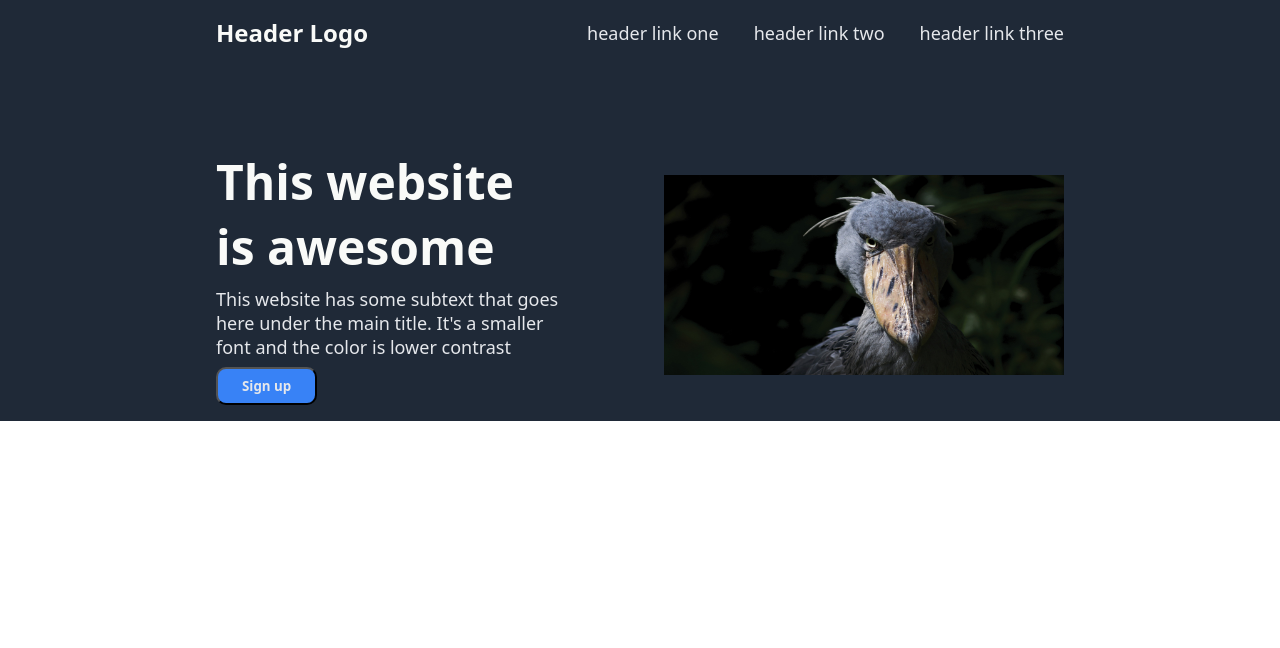
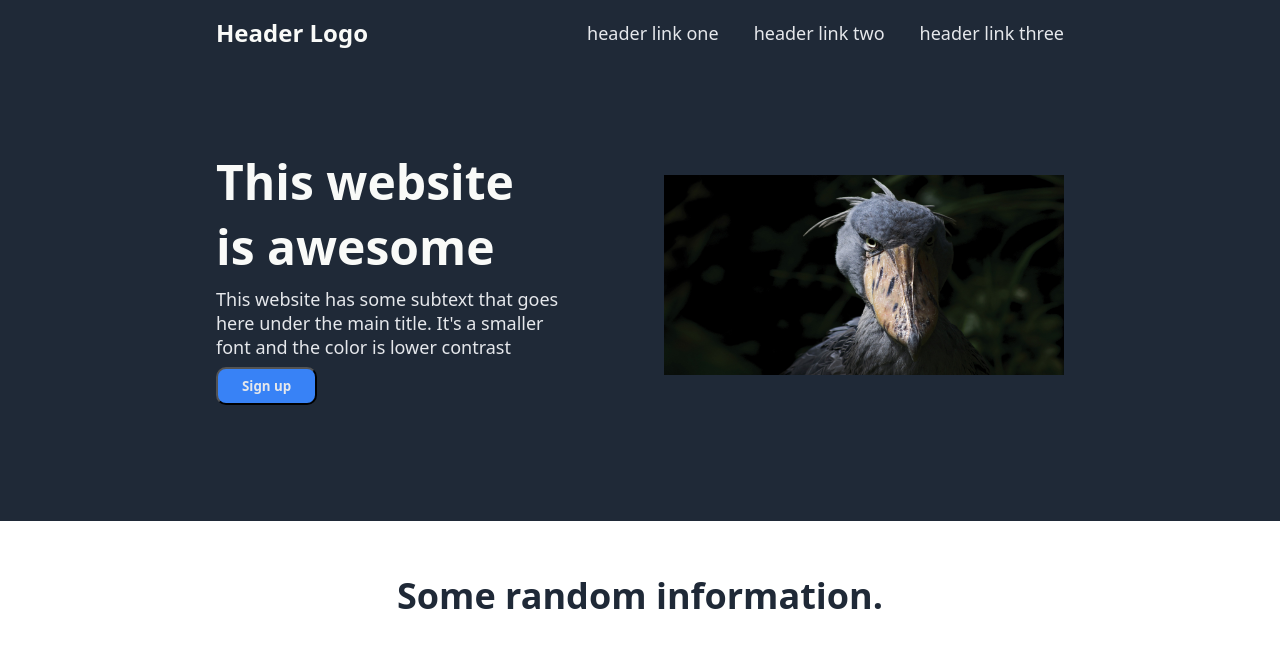
Before and after one commit to hammy412/landing-page, a plain HTML site: page index.html in a window 1280 px wide. Drawn offline with Linux system fonts and the light colour scheme.

Commit message:
random header complete

```diff
--- a/index.html
+++ b/index.html
@@ -27,5 +27,15 @@
             </div>
         </div>
     </div>
+
+    <div class="random">
+        <div class="rand-title">
+            <div>Some random information.</div>
+        </div>
+        <div class="rand-info">
+
+        </div>
+    </div>
+
 </body>
 </html>
--- a/styles.css
+++ b/styles.css
@@ -25,6 +25,7 @@
 
 .header-content {
     margin-top: 100px;
+    margin-bottom: 100px;
     display: flex;
     justify-content: space-between;
     align-items: center;
@@ -77,3 +78,12 @@ ul {
     gap: 35px;
     font-size: 18px;
 }
+
+.rand-title {
+    display: flex;
+    justify-content: center;
+    padding-top: 50px;
+    font-size: 36px;
+    font-weight: bolder;
+    color: #1F2937;
+}
```
